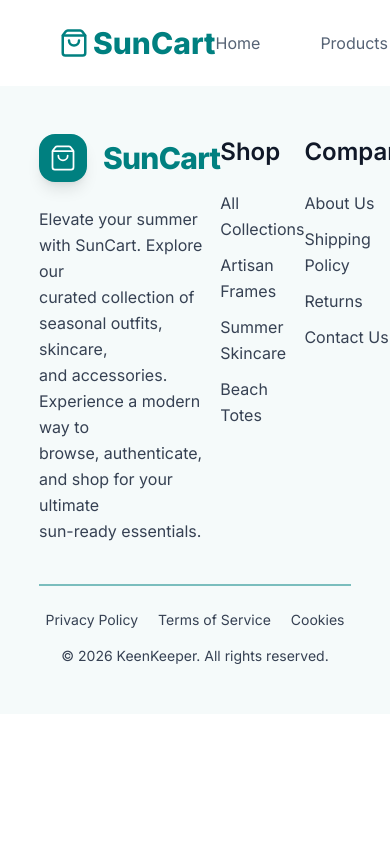
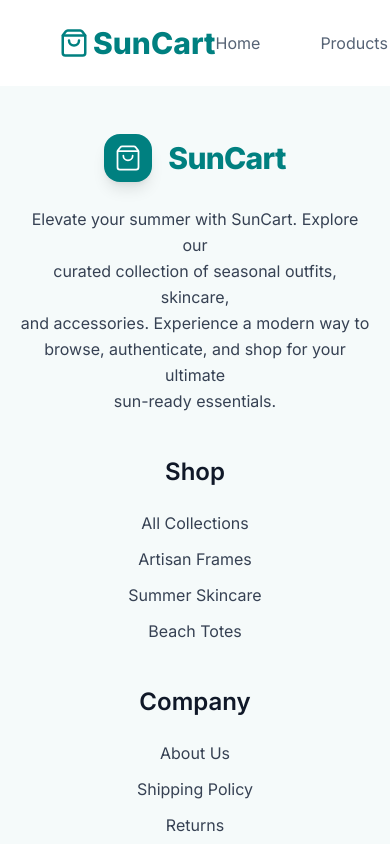
Before and after one commit to Abid-Hossain-Sifat/Assignment8-SunCart, a Next.js app: page / in a window 390 px wide. Shown: the top 844 px of the page. Built offline with nearby package versions, Linux system fonts and the light colour scheme.

Commit message:
fix ui and responsive Footer

```diff
--- a/src/Components/Footer.jsx
+++ b/src/Components/Footer.jsx
@@ -8,10 +8,10 @@ import { FaGithub } from 'react-icons/fa'
 const Footer = () => {
   return (
     <footer className='bg-[#f5fafa] py-12 md:py-16'>
-      <div className='max-w-[80%] mx-auto'>
-        <div className='flex justify-between items-start'>
+      <div className='mx-auto max-w-[90%] md:max-w-[85%] lg:max-w-[80%]'>
+        <div className='grid grid-cols-1 gap-10 text-center sm:grid-cols-2 sm:text-left lg:flex lg:items-start lg:justify-between'>
 
-        <div className='mx-auto max-w-md md:mx-0'>
+        <div className='mx-auto max-w-md sm:col-span-2 md:mx-0 lg:mx-0 lg:max-w-md'>
 
           <h1 className='mx-auto flex w-fit items-center gap-4 text-3xl font-extrabold leading-none text-[#008080] md:mx-0'>
             <div className='relative flex items-center justify-center group'>
@@ -31,39 +31,39 @@ const Footer = () => {
         </div>
 
 
-        <div className='md:justify-self-start'>
+        <div className='sm:justify-self-start'>
           <h4 className='text-[24px] font-semibold text-gray-900'>
             Shop
           </h4>
           <ul className='mt-5 space-y-2.5 leading-relaxed text-gray-700'>
             <li>
-              <a href="" className="group relative inline-flex items-center pl-0 transition-all duration-300 hover:pl-3 hover:text-[#008080]">
-                <span className="absolute left-0 top-1/2 -translate-y-1/2 text-xl font-semibold leading-none opacity-0 transition-all duration-300 group-hover:opacity-100">-</span>
-                <span>
+              <a href="" className="group relative inline-flex items-center pl-0 transition-all duration-300 hover:text-[#008080]">
+                <span className="absolute -left-3 top-1/2 -translate-y-1/2 text-xl font-semibold leading-none opacity-0 transition-all duration-300 group-hover:opacity-100">-</span>
+                <span className='transition-transform duration-300 group-hover:translate-x-1'>
                 All Collections
                 </span>
               </a>
             </li>
             <li>
-              <a href="" className="group relative inline-flex items-center pl-0 transition-all duration-300 hover:pl-3 hover:text-[#008080]">
-                <span className="absolute left-0 top-1/2 -translate-y-1/2 text-xl font-semibold leading-none opacity-0 transition-all duration-300 group-hover:opacity-100">-</span>
-                <span>
+              <a href="" className="group relative inline-flex items-center pl-0 transition-all duration-300 hover:text-[#008080]">
+                <span className="absolute -left-3 top-1/2 -translate-y-1/2 text-xl font-semibold leading-none opacity-0 transition-all duration-300 group-hover:opacity-100">-</span>
+                <span className='transition-transform duration-300 group-hover:translate-x-1'>
                 Artisan Frames
                 </span>
               </a>
             </li>
             <li>
-              <a href="" className="group relative inline-flex items-center pl-0 transition-all duration-300 hover:pl-3 hover:text-[#008080]">
-                <span className="absolute left-0 top-1/2 -translate-y-1/2 text-xl font-semibold leading-none opacity-0 transition-all duration-300 group-hover:opacity-100">-</span>
-                <span>
+              <a href="" className="group relative inline-flex items-center pl-0 transition-all duration-300 hover:text-[#008080]">
+                <span className="absolute -left-3 top-1/2 -translate-y-1/2 text-xl font-semibold leading-none opacity-0 transition-all duration-300 group-hover:opacity-100">-</span>
+                <span className='transition-transform duration-300 group-hover:translate-x-1'>
                 Summer Skincare
                 </span>
               </a>
             </li>
             <li>
-              <a href="" className="group relative inline-flex items-center pl-0 transition-all duration-300 hover:pl-3 hover:text-[#008080]">
-                <span className="absolute left-0 top-1/2 -translate-y-1/2 text-xl font-semibold leading-none opacity-0 transition-all duration-300 group-hover:opacity-100">-</span>
-                <span>
+              <a href="" className="group relative inline-flex items-center pl-0 transition-all duration-300 hover:text-[#008080]">
+                <span className="absolute -left-3 top-1/2 -translate-y-1/2 text-xl font-semibold leading-none opacity-0 transition-all duration-300 group-hover:opacity-100">-</span>
+                <span className='transition-transform duration-300 group-hover:translate-x-1'>
                 Beach Totes
                 </span>
               </a>
@@ -72,39 +72,39 @@ const Footer = () => {
         </div>
 
 
-        <div className='md:justify-self-start'>
+        <div className='sm:justify-self-start'>
           <h4 className='text-[24px] font-semibold text-gray-900'>
             Company
           </h4>
           <ul className='mt-5 space-y-2.5 leading-relaxed text-gray-700'>
             <li>
-              <a href="" className="group relative inline-flex items-center pl-0 transition-all duration-300 hover:pl-3 hover:text-[#008080]">
-                <span className="absolute left-0 top-1/2 -translate-y-1/2 text-xl font-semibold leading-none opacity-0 transition-all duration-300 group-hover:opacity-100">-</span>
-                <span>
+              <a href="" className="group relative inline-flex items-center pl-0 transition-all duration-300 hover:text-[#008080]">
+                <span className="absolute -left-3 top-1/2 -translate-y-1/2 text-xl font-semibold leading-none opacity-0 transition-all duration-300 group-hover:opacity-100">-</span>
+                <span className='transition-transform duration-300 group-hover:translate-x-1'>
                 About Us
                 </span>
               </a>
             </li>
             <li>
-              <a href="" className="group relative inline-flex items-center pl-0 transition-all duration-300 hover:pl-3 hover:text-[#008080]">
-                <span className="absolute left-0 top-1/2 -translate-y-1/2 text-xl font-semibold leading-none opacity-0 transition-all duration-300 group-hover:opacity-100">-</span>
-                <span>
+              <a href="" className="group relative inline-flex items-center pl-0 transition-all duration-300 hover:text-[#008080]">
+                <span className="absolute -left-3 top-1/2 -translate-y-1/2 text-xl font-semibold leading-none opacity-0 transition-all duration-300 group-hover:opacity-100">-</span>
+                <span className='transition-transform duration-300 group-hover:translate-x-1'>
                 Shipping Policy
                 </span>
               </a>
             </li>
             <li>
-              <a href="" className="group relative inline-flex items-center pl-0 transition-all duration-300 hover:pl-3 hover:text-[#008080]">
-                <span className="absolute left-0 top-1/2 -translate-y-1/2 text-xl font-semibold leading-none opacity-0 transition-all duration-300 group-hover:opacity-100">-</span>
-                <span>
+              <a href="" className="group relative inline-flex items-center pl-0 transition-all duration-300 hover:text-[#008080]">
+                <span className="absolute -left-3 top-1/2 -translate-y-1/2 text-xl font-semibold leading-none opacity-0 transition-all duration-300 group-hover:opacity-100">-</span>
+                <span className='transition-transform duration-300 group-hover:translate-x-1'>
                 Returns
                 </span>
               </a>
             </li>
             <li>
-              <a href="" className="group relative inline-flex items-center pl-0 transition-all duration-300 hover:pl-3 hover:text-[#008080]">
-                <span className="absolute left-0 top-1/2 -translate-y-1/2 text-xl font-semibold leading-none opacity-0 transition-all duration-300 group-hover:opacity-100">-</span>
-                <span>
+              <a href="" className="group relative inline-flex items-center pl-0 transition-all duration-300 hover:text-[#008080]">
+                <span className="absolute -left-3 top-1/2 -translate-y-1/2 text-xl font-semibold leading-none opacity-0 transition-all duration-300 group-hover:opacity-100">-</span>
+                <span className='transition-transform duration-300 group-hover:translate-x-1'>
                 Contact Us
                 </span>
               </a>
@@ -112,7 +112,7 @@ const Footer = () => {
           </ul>
         </div>
 
-        <div className='md:justify-self-start'>
+        <div className='sm:justify-self-start'>
           <h4 className='text-[24px] font-semibold text-gray-900'>Social Link</h4>
           <div className="mt-5 flex items-center justify-center gap-4 text-[28px] text-gray-700 md:justify-start">
           {/* Facebook */}
--- a/src/Components/Navbar.jsx
+++ b/src/Components/Navbar.jsx
@@ -8,11 +8,13 @@ const Navbar = () => {
   return (
     <div>
       <div className='max-w-[80%] mx-auto flex justify-between p-5 items-center'>
-        <div className='flex gap-1 text-[#008080] items-center'>
+        <div>
+          <a href="/" className='flex gap-1 text-[#008080] items-center'>
           <ShoppingBag className='h-7.5 w-7.5'></ShoppingBag>
           <h1 className='text-3xl font-extrabold'>
             SunCart
           </h1>
+          </a>
         </div>
         <div className='flex gap-15 text-[#566375]'>
           <Link href="/">Home</Link>
```
